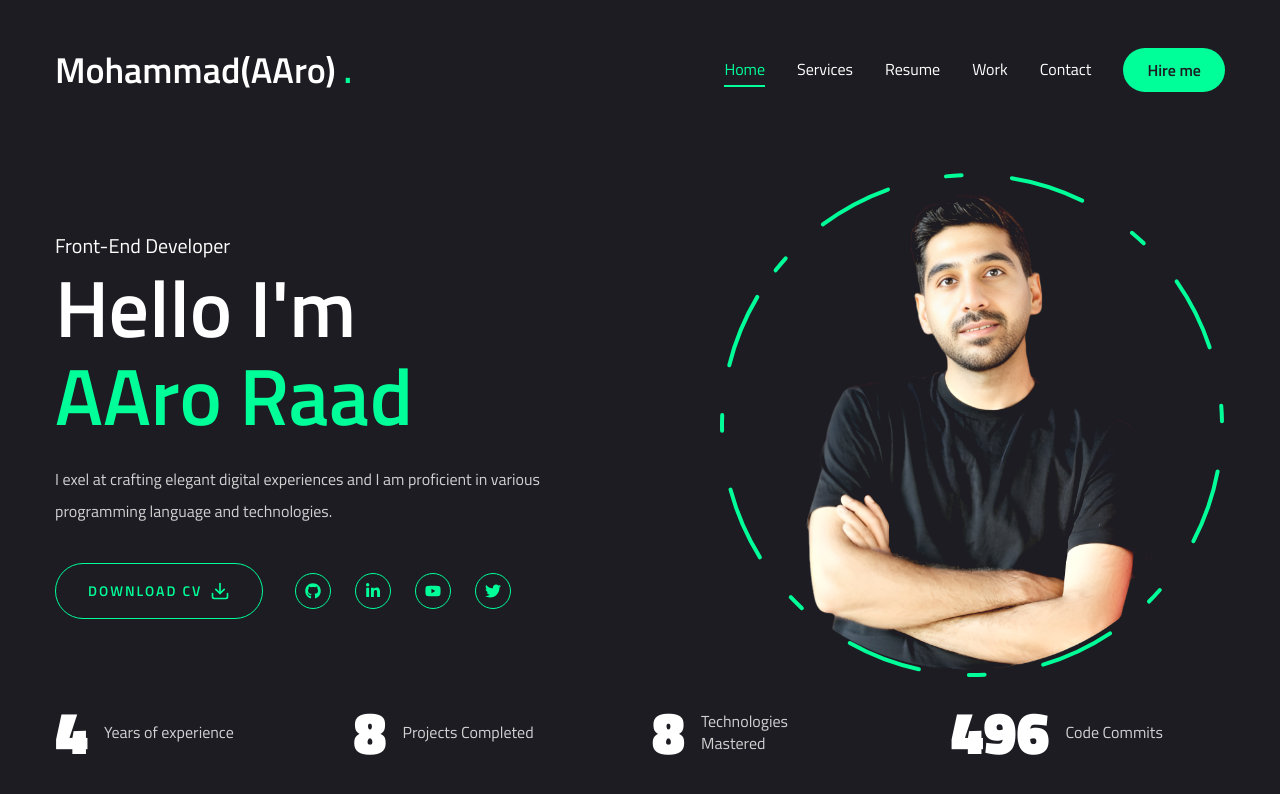
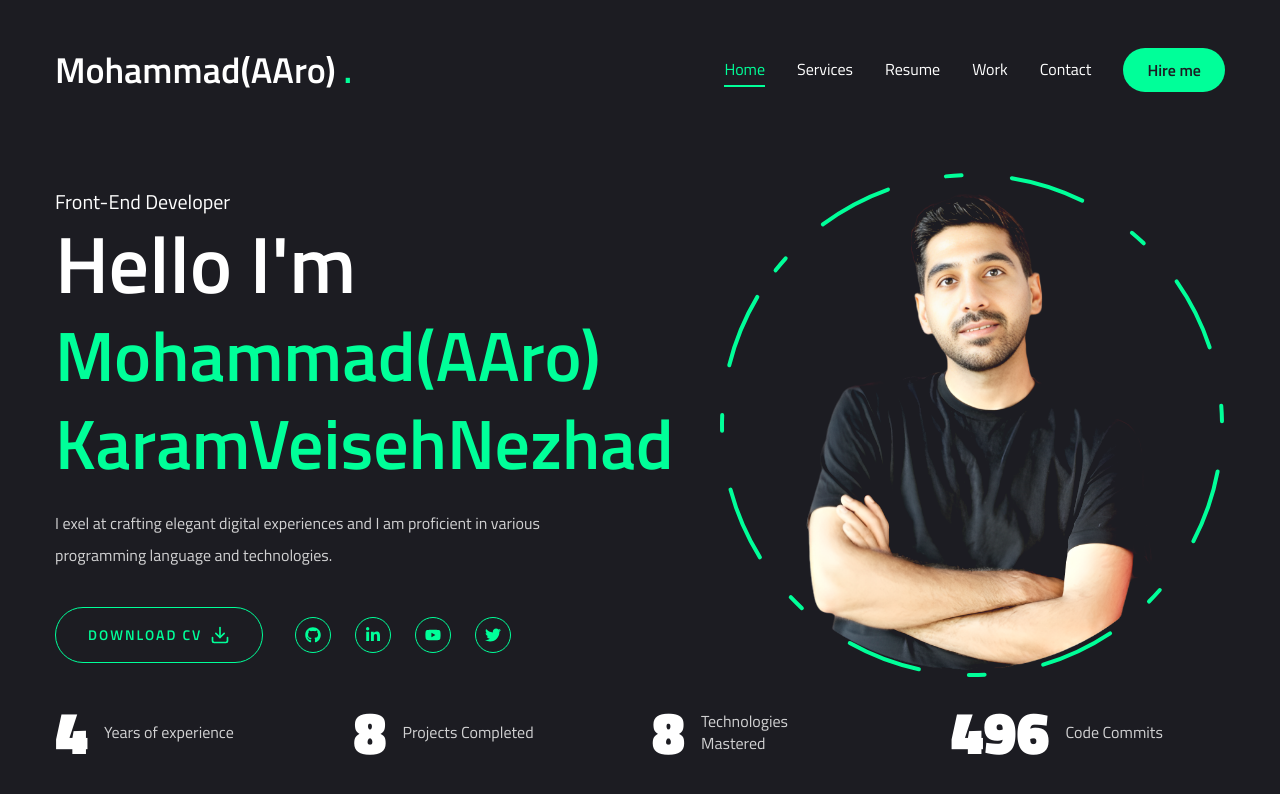
Before and after one commit to AAroRaad/portfolioWebsite, a Next.js app: page / in a window 1280 px wide. Shown: the top 794 px of the page. Built offline with nearby package versions, Linux system fonts and the light colour scheme.

Commit message:
change name in home page

```diff
--- a/src/app/page.tsx
+++ b/src/app/page.tsx
@@ -16,7 +16,7 @@ const Home = () => {
             <span className="text-xl">Front-End Developer</span>
             <h1 className="h1 mb-6">
               Hello I&apos;m <br />{" "}
-              <span className="text-accent">AAro Raad</span>
+              <span className="text-accent name">Mohammad(AAro) KaramVeisehNezhad</span>
             </h1>
             <p className="max-w-[500px] mb-9 text-white/80">
               I exel at crafting elegant digital experiences and I am proficient
```
